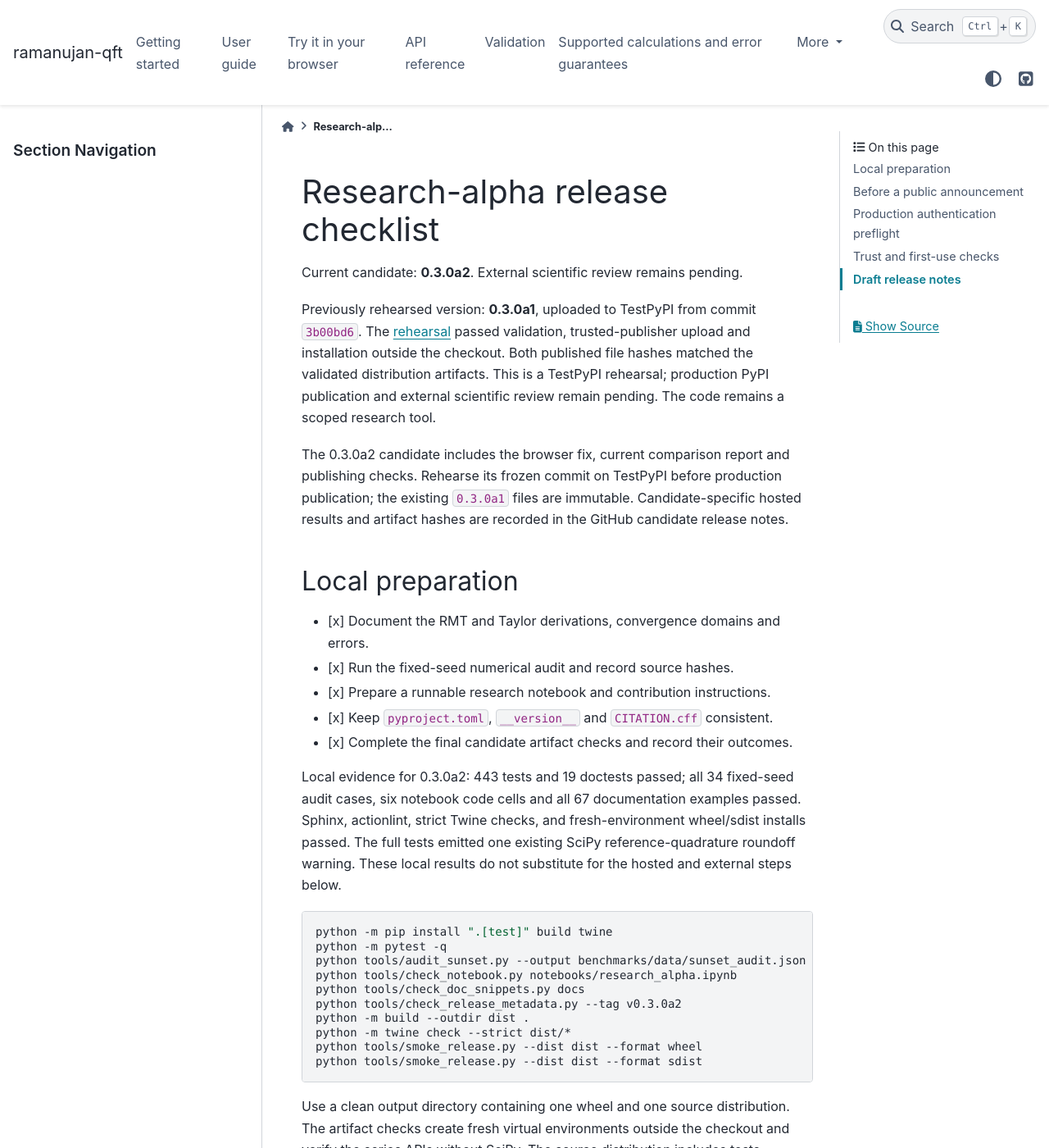
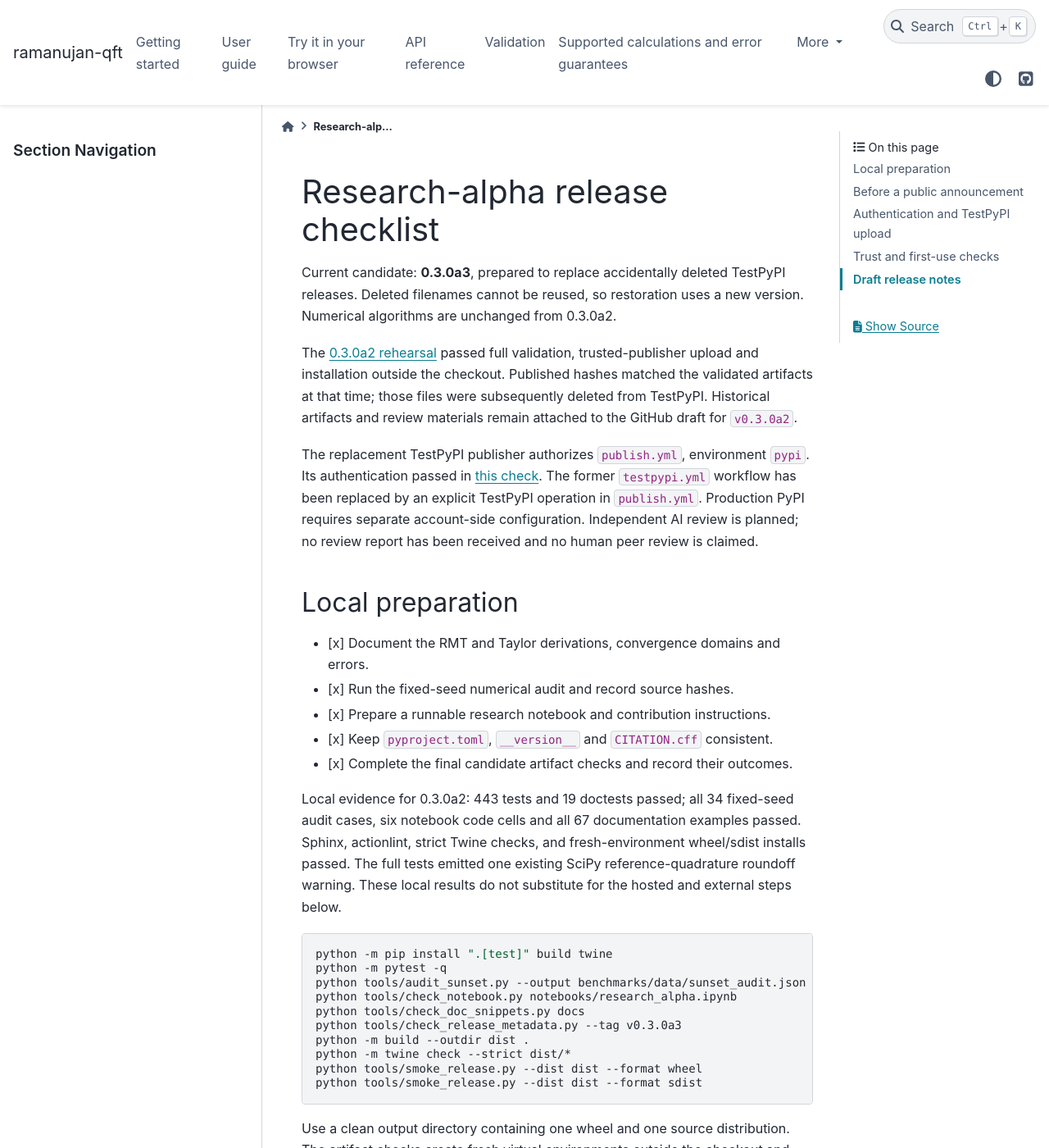
Before and after one commit to reetanshuh1998/Ramanujan_master_theorem, a Sphinx documentation site: the page built from docs/RELEASING.md, in a window 1280 px wide and 1400 px high. Shown: the whole window at 82% size. Built offline with Sphinx 7.4.7 and the PyData theme 0.15.4, drawn with Linux system fonts in a browser that asks for light colours; pages that are not in the unit, such as notebooks, are missing from menus; some of the changed text lies outside the part shown.

Commit message:
Restore TestPyPI availability with 0.3.0a3 and replacement publisher

````diff
--- a/docs/RELEASING.md
+++ b/docs/RELEASING.md
@@ -1,18 +1,21 @@
 # Research-alpha release checklist
 
-Current candidate: **0.3.0a2**. External scientific review remains pending.
+Current candidate: **0.3.0a3**, prepared to replace accidentally deleted
+TestPyPI releases. Deleted filenames cannot be reused, so restoration uses a
+new version. Numerical algorithms are unchanged from 0.3.0a2.
 
-Previously rehearsed version: **0.3.0a1**, uploaded to TestPyPI from commit `3b00bd6`.
-The [rehearsal](https://github.com/reetanshuh1998/Ramanujan_master_theorem/actions/runs/39924746748)
-passed validation, trusted-publisher upload and installation outside the checkout.
-Both published file hashes matched the validated distribution artifacts.
-This is a TestPyPI rehearsal; production PyPI publication and external scientific
-review remain pending. The code remains a scoped research tool.
+The [0.3.0a2 rehearsal](https://github.com/reetanshuh1998/Ramanujan_master_theorem/actions/runs/39977936252)
+passed full validation, trusted-publisher upload and installation outside the
+checkout. Published hashes matched the validated artifacts at that time; those
+files were subsequently deleted from TestPyPI. Historical artifacts and review
+materials remain attached to the GitHub draft for `v0.3.0a2`.
 
-The 0.3.0a2 candidate includes the browser fix, current comparison report and
-publishing checks. Rehearse its frozen commit on TestPyPI before production
-publication; the existing `0.3.0a1` files are immutable. Candidate-specific hosted
-results and artifact hashes are recorded in the GitHub candidate release notes.
+The replacement TestPyPI publisher authorizes `publish.yml`, environment `pypi`.
+Its authentication passed in [this check](https://github.com/reetanshuh1998/Ramanujan_master_theorem/actions/runs/40005623395).
+The former `testpypi.yml` workflow has been replaced by an explicit TestPyPI
+operation in `publish.yml`. Production PyPI requires separate account-side
+configuration. Independent AI review is planned; no review report has been
+received and no human peer review is claimed.
 
 ## Local preparation
 
@@ -35,7 +38,7 @@ python -m pytest -q
 python tools/audit_sunset.py --output benchmarks/data/sunset_audit.json
 python tools/check_notebook.py notebooks/research_alpha.ipynb
 python tools/check_doc_snippets.py docs
-python tools/check_release_metadata.py --tag v0.3.0a2
+python tools/check_release_metadata.py --tag v0.3.0a3
 python -m build --outdir dist .
 python -m twine check --strict dist/*
 python tools/smoke_release.py --dist dist --format wheel
@@ -81,15 +84,25 @@ their `action.yml` runtime and nested actions as well as their release notes.
 Hosted jobs, account configuration, independent review and uploads cannot be
 verified by a local build alone.
 
-## Production authentication preflight
+## Authentication and TestPyPI upload
 
-After merging and freezing the candidate, dispatch `publish.yml` on its `v*` tag.
-The `publisher-preflight` job uses the existing protected `pypi` environment and
-checks whether PyPI accepts that workflow identity. The manual-dispatch path
-cannot upload a distribution. PyPI can activate a pending publisher and create
-its empty project during token exchange; this is publishing setup, not a release.
-A release publication is a separate trigger.
-Credentials stay in memory and are not logged or stored as artifacts.
+Dispatch `publish.yml` on a frozen `v*` tag. The default operation is
+`authenticate`, with `index=pypi` or `index=testpypi`. Authentication uploads no
+files. PyPI can activate a pending publisher and create its empty project during
+token exchange. Credentials remain in memory and are not logged or archived.
+
+To rebuild, validate, upload and install the replacement TestPyPI release:
+
+```bash
+gh workflow run publish.yml --ref v0.3.0a3 -f operation=testpypi-release -f index=testpypi
+```
+
+`testpypi-release` always uploads to `https://test.pypi.org/legacy/`, regardless
+of the authentication-only `index` input. It uses the protected `pypi`
+environment because that is the name in the configured replacement TestPyPI
+publisher. The workflow builds once, validates the resulting artifacts and
+installs the uploaded version outside the checkout. The separate production
+upload job runs only when a GitHub release is published, after full validation.
 
 For a new project, the account owner must configure a
 [pending publisher](https://docs.pypi.org/trusted-publishers/creating-a-project-through-oidc/)
@@ -129,7 +142,7 @@ that exact version from PyPI and runs the smoke check outside the checkout.
 
 ## Draft release notes
 
-Version 0.3.0a2 includes exact graph-polynomial and Schwinger bracket compilation,
+Version 0.3.0a3 includes exact graph-polynomial and Schwinger bracket compilation,
 a hybrid numerical graph evaluator, and justified multivariate Gamma series
 for two massive D=2 sunset charts. A separately named equal-mass Taylor backend
 adds vacuum and finite Euclidean momentum coverage with an analytic tail bound.
--- a/pyproject.toml
+++ b/pyproject.toml
@@ -4,7 +4,7 @@ build-backend = "setuptools.build_meta"
 
 [project]
 name = "ramanujan-qft"
-version = "0.3.0a2"
+version = "0.3.0a3"
 description = "Ramanujan's Master Theorem, Mellin residue summation and arbitrary-precision Feynman integrals"
 readme = "README.md"
 license = "MIT"
--- a/ramanujan_qft/__init__.py
+++ b/ramanujan_qft/__init__.py
@@ -29,4 +29,4 @@ from .sunset_taylor import (SunsetTaylorSeries, SunsetTaylorResult, SunsetTaylor
 from .solvers.feynman_mob_solver import FeynmanMoBSolver
 from .utils.ramanujan_continuation import RamanujanContinuationEngine
 
-__version__ = "0.3.0a2"
+__version__ = "0.3.0a3"
````
Also changed, not shown: CHANGELOG.md (+13 -1 lines), docs/COMPARISON.md (+2 -1 lines), docs/RELEASE_PLAN.md (+5 -3 lines), docs/SCIENTIFIC_REVIEW.md (+1 -1 lines), docs/citing.md (+1 -1 lines), docs/getting_started/installation.md (+1 -1 lines), 4 other files.
